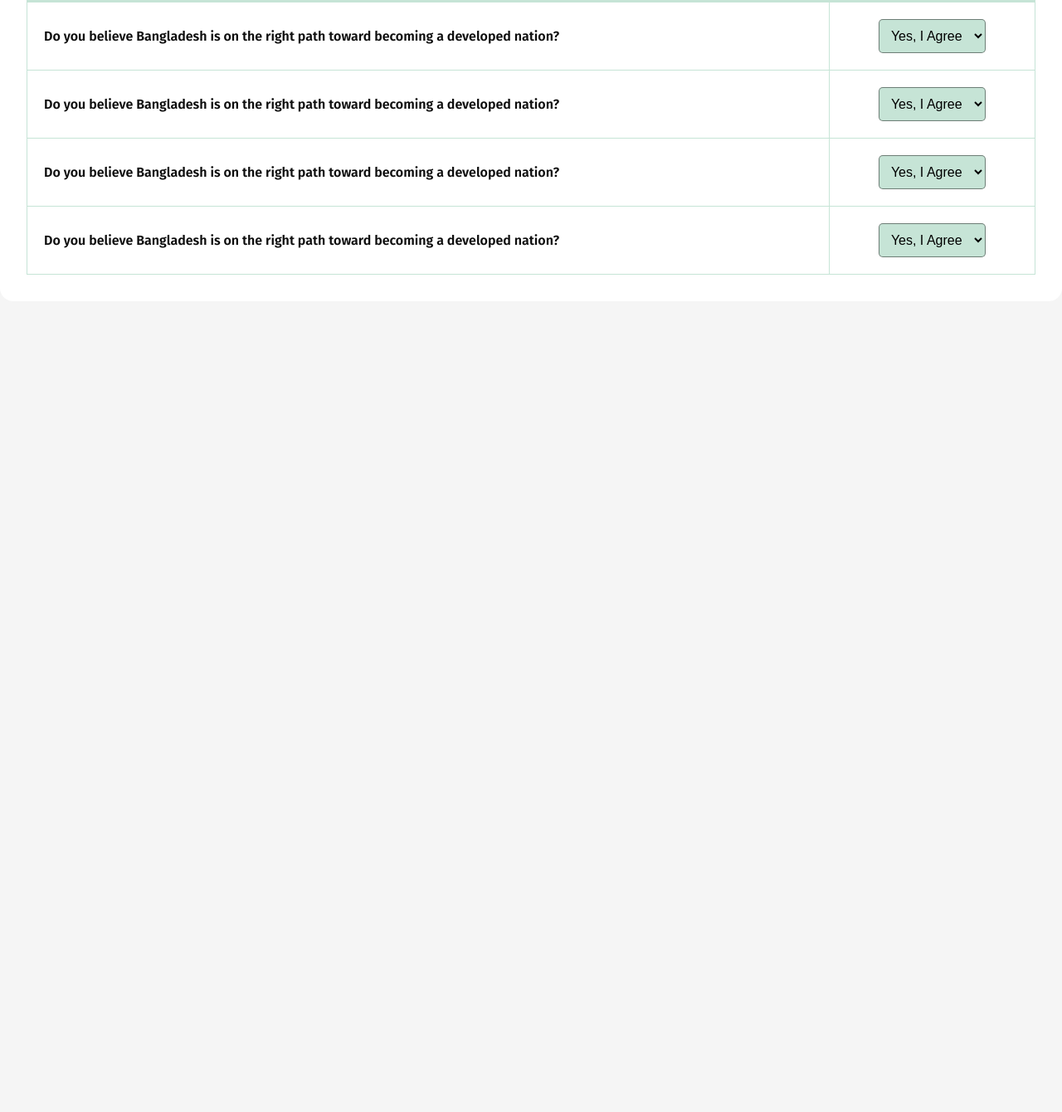
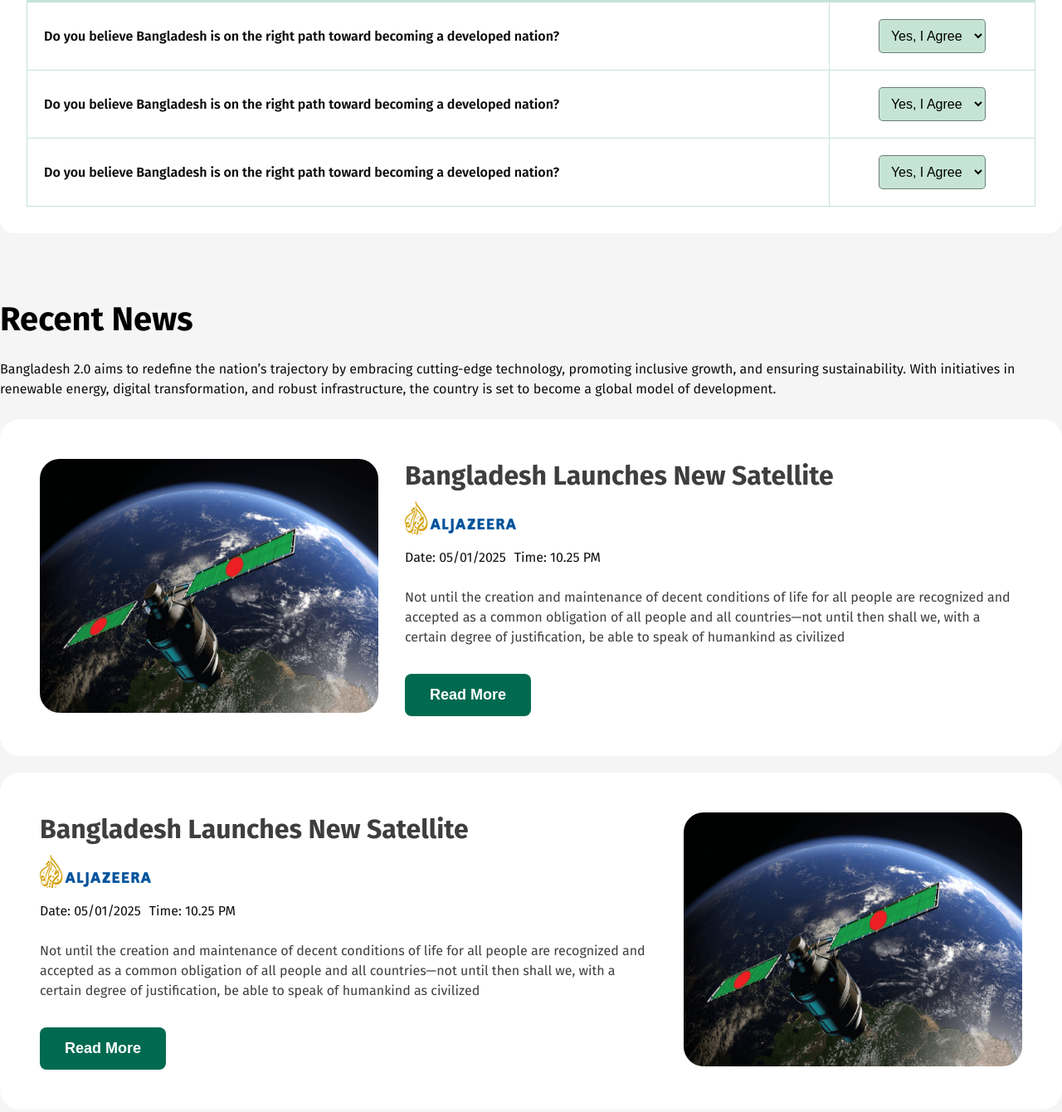
Before and after one commit to dev-zahidulislam/bangladesh-2.0, a plain HTML site: page index.html in a window 1280 px wide. Shown: the part 2160-3500 px from the top of the page at 83% size. Before the commit the page ends 2523 px from the top, so only its background shows below. Drawn offline with Linux system fonts and the light colour scheme.

Commit message:
add and style 'recent news' section

```diff
--- a/index.html
+++ b/index.html
@@ -233,26 +233,94 @@
                     </td>
                   </tr>
                 </tbody>
-                <tbody>
-                  <tr>
-                    <td>
-                      Do you believe Bangladesh is on the right path toward
-                      becoming a developed nation?
-                    </td>
-                    <td class="select-option">
-                      <select>
-                        <option>Yes, I Agree</option>
-                        <option>No</option>
-                      </select>
-                    </td>
-                  </tr>
-                </tbody>
               </table>
             </div>
           </div>
         </div>
       </section>
       <!-- end opinion section -->
+
+      <!-- start recent news section -->
+      <section class="recent-news">
+        <div class="recent-news-container container">
+          <h2>Recent News</h2>
+          <p>
+            Bangladesh 2.0 aims to redefine the nation’s trajectory by embracing
+            cutting-edge technology, promoting inclusive growth, and ensuring
+            sustainability. With initiatives in renewable energy, digital
+            transformation, and robust infrastructure, the country is set to
+            become a global model of development.
+          </p>
+          <div class="all-cards">
+            <div class="recent-news-cards">
+              <div class="recent-news-card-content">
+                <div class="card-image">
+                  <img src="assets/satelite.png" alt="" />
+                </div>
+                <div class="card-description">
+                  <h2>Bangladesh Launches New Satellite</h2>
+                  <img src="assets/al-jazeera.png" alt="" class="jajira" />
+                  <div class="time">
+                    <p>Date: 05/01/2025</p>
+                    <p>Time: 10.25 PM</p>
+                  </div>
+                  <p class="card-text">
+                    Not until the creation and maintenance of decent conditions
+                    of life for all people are recognized and accepted as a
+                    common obligation of all people and all countries—not until
+                    then shall we, with a certain degree of justification, be
+                    able to speak of humankind as civilized
+                  </p>
+                  <button class="primary-btn card-btn">Read More</button>
+                </div>
+              </div>
+              <div class="recent-news-card-content">
+                <div class="card-image">
+                  <img src="assets/satelite.png" alt="" />
+                </div>
+                <div class="card-description">
+                  <h2>Bangladesh Launches New Satellite</h2>
+                  <img src="assets/al-jazeera.png" alt="" class="jajira" />
+                  <div class="time">
+                    <p>Date: 05/01/2025</p>
+                    <p>Time: 10.25 PM</p>
+                  </div>
+                  <p class="card-text">
+                    Not until the creation and maintenance of decent conditions
+                    of life for all people are recognized and accepted as a
+                    common obligation of all people and all countries—not until
+                    then shall we, with a certain degree of justification, be
+                    able to speak of humankind as civilized
+                  </p>
+                  <button class="primary-btn card-btn">Read More</button>
+                </div>
+              </div>
+              <div class="recent-news-card-content">
+                <div class="card-image">
+                  <img src="assets/satelite.png" alt="" />
+                </div>
+                <div class="card-description">
+                  <h2>Bangladesh Launches New Satellite</h2>
+                  <img src="assets/al-jazeera.png" alt="" class="jajira" />
+                  <div class="time">
+                    <p>Date: 05/01/2025</p>
+                    <p>Time: 10.25 PM</p>
+                  </div>
+                  <p class="card-text">
+                    Not until the creation and maintenance of decent conditions
+                    of life for all people are recognized and accepted as a
+                    common obligation of all people and all countries—not until
+                    then shall we, with a certain degree of justification, be
+                    able to speak of humankind as civilized
+                  </p>
+                  <button class="primary-btn card-btn">Read More</button>
+                </div>
+              </div>
+            </div>
+          </div>
+        </div>
+      </section>
+      <!-- end recent news section -->
     </main>
     <footer></footer>
   </body>
--- a/styles/style.css
+++ b/styles/style.css
@@ -291,3 +291,74 @@
   vertical-align: middle;
 }
 /* end opinion section */
+
+/* start recent news section */
+
+.recent-news-container {
+  margin-top: 80px;
+}
+
+.recent-news-container h2 {
+  font-size: 40px;
+  font-weight: bold;
+  margin-bottom: 24px;
+  color: black;
+}
+
+.recent-news-container p {
+  font-size: 16px;
+  font-weight: 400;
+  margin-bottom: 24px;
+  line-height: 24px;
+  color: #0e0e0e;
+}
+
+.recent-news-cards {
+  border-radius: 24px;
+  margin-top: 24px;
+}
+
+.recent-news-card-content {
+  background-color: white;
+  display: flex;
+  justify-content: center;
+  align-items: center;
+  gap: 32px;
+  padding: 48px;
+  margin-bottom: 20px;
+  border-radius: 24px;
+}
+
+.card-description h2 {
+  font-size: 32px;
+  font-weight: bold;
+  margin-bottom: 12px;
+  color: rgba(14, 14, 14, 0.8);
+}
+
+.time {
+  display: flex;
+  justify-content: left;
+  align-items: center;
+  gap: 10px;
+  margin-top: 12px;
+}
+.card-description .card-text {
+  font-size: 16px;
+  font-weight: 400;
+  margin-bottom: 32px;
+  color: rgba(14, 14, 14, 0.8);
+}
+.card-image img {
+  border-radius: 24px;
+}
+
+.card-btn {
+  background-color: #006a50;
+  color: white;
+}
+
+.all-cards :nth-child(2) {
+  flex-direction: row-reverse;
+}
+/* end recent news section */
```
